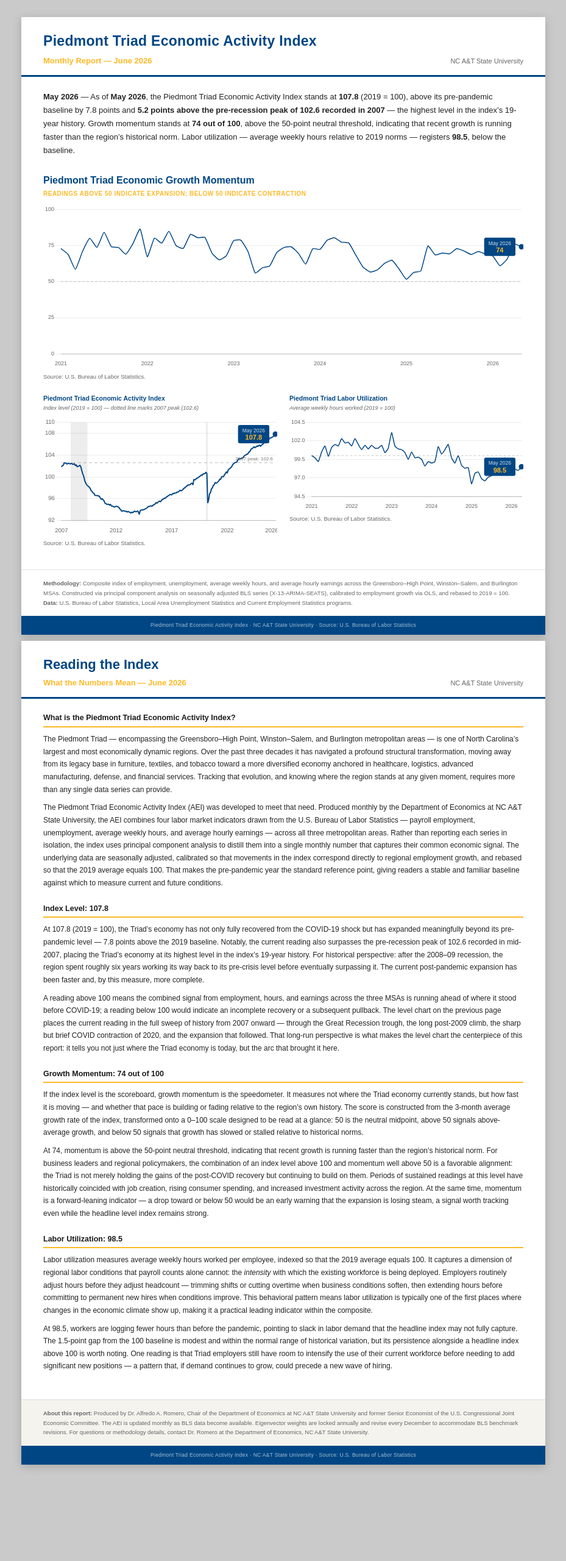
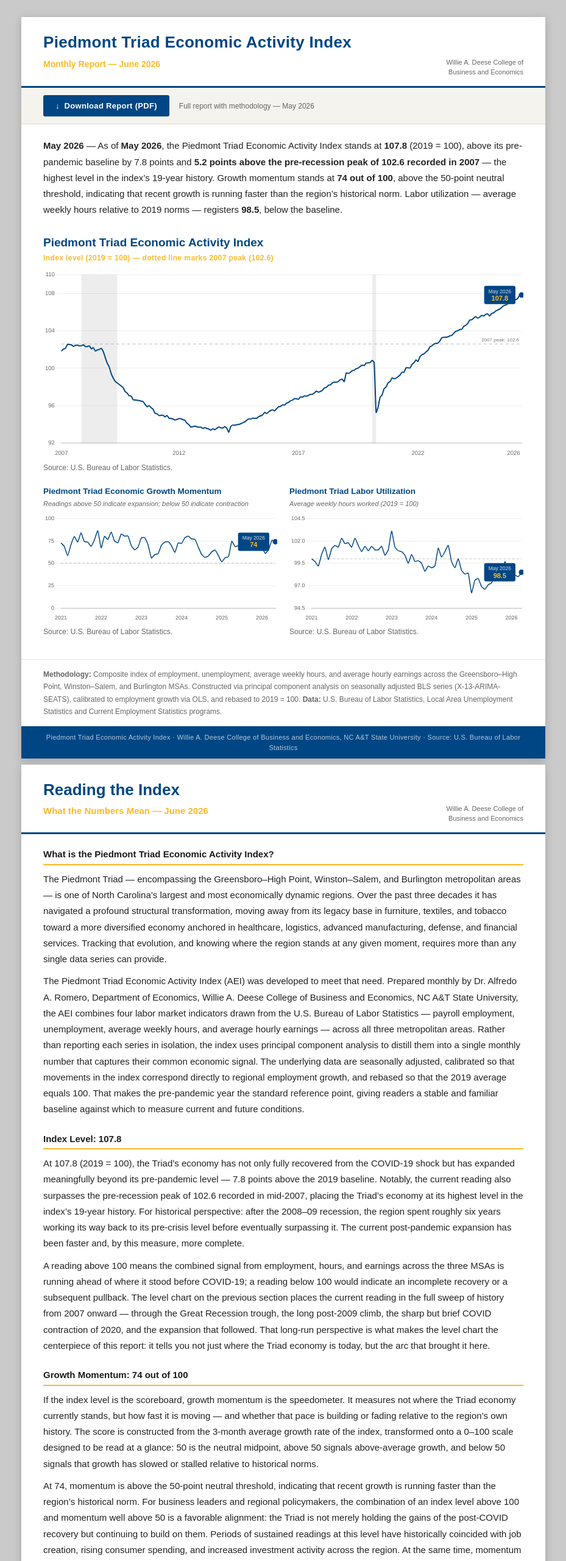
Before and after one commit to MacroInsights/piedmont-triad-aei, a plain HTML site: page index.html in a window 1280 px wide. Shown: the top 2560 px of the page at 61% size, without its empty margins (175-1104 px from the left). Before the commit the page ends 2430 px from the top, so only its background shows below. Drawn offline with nearby package versions, Linux system fonts and the light colour scheme.

Commit message:
Adding reports

```diff
--- a/index.html
+++ b/index.html
@@ -41,24 +41,54 @@
       border-bottom: 3px solid var(--blue);
     }
     .rpt-header h1 {
-      font-size: 23px;
+      font-size: 26px;
       font-weight: 900;
       color: var(--blue);
       letter-spacing: 0.3px;
-      margin-bottom: 5px;
+      margin-bottom: 6px;
     }
     .header-row {
       display: flex;
       justify-content: space-between;
-      align-items: baseline;
+      align-items: flex-start;
     }
     .header-row .release {
-      font-size: 13px;
+      font-size: 14px;
       font-weight: 700;
       color: var(--gold);
     }
     .header-row .inst {
       font-size: 11px;
+      color: var(--muted);
+      text-align: right;
+      line-height: 1.45;
+    }
+
+    /* ── DOWNLOAD BAR ── */
+    .dl-bar {
+      padding: 12px 36px;
+      background: var(--light);
+      border-bottom: 1px solid #e0ddd7;
+      display: flex;
+      align-items: center;
+      gap: 16px;
+      flex-wrap: wrap;
+    }
+    .download-btn {
+      display: inline-block;
+      background: var(--blue);
+      color: #fff;
+      font-size: 13px;
+      font-weight: 700;
+      padding: 8px 20px;
+      text-decoration: none;
+      border-radius: 3px;
+      letter-spacing: 0.3px;
+      white-space: nowrap;
+    }
+    .download-btn:hover { background: #003366; }
+    .dl-note {
+      font-size: 12px;
       color: var(--muted);
     }
 
@@ -69,34 +99,33 @@
 
     /* Lead paragraph */
     .lead {
-      font-size: 13px;
-      line-height: 1.7;
+      font-size: 15px;
+      line-height: 1.75;
       color: #222;
       margin-bottom: 26px;
     }
 
     /* Chart titles */
     .chart-title {
-      font-size: 16px;
+      font-size: 19px;
       font-weight: 900;
       color: var(--blue);
       margin-bottom: 2px;
     }
     .chart-sub {
-      font-size: 10px;
+      font-size: 12px;
       color: var(--gold);
       font-weight: 700;
-      text-transform: uppercase;
-      letter-spacing: 0.5px;
+      letter-spacing: 0.4px;
       margin-bottom: 10px;
     }
     .chart-wrap {
       position: relative;
-      height: 270px;
+      height: 310px;
       margin-bottom: 6px;
     }
     .source {
-      font-size: 9.5px;
+      font-size: 12px;
       color: var(--muted);
       margin-bottom: 20px;
     }
@@ -109,37 +138,37 @@
       margin-bottom: 6px;
     }
     .small-title {
-      font-size: 10.5px;
+      font-size: 13.5px;
       font-weight: 700;
       color: var(--blue);
       margin-bottom: 2px;
     }
     .small-sub {
-      font-size: 9px;
+      font-size: 11px;
       color: var(--muted);
       margin-bottom: 7px;
       font-style: italic;
     }
     .small-wrap {
       position: relative;
-      height: 155px;
+      height: 180px;
     }
 
     /* ── METHODOLOGY ── */
     .methodology {
       padding: 14px 36px;
       border-top: 1px solid #e5e5e5;
-      font-size: 9.5px;
+      font-size: 12px;
       color: var(--muted);
-      line-height: 1.65;
+      line-height: 1.7;
     }
 
     /* ── PAGE FOOTER ── */
     .page-foot {
       background: var(--blue);
-      padding: 9px 36px;
-      font-size: 8.5px;
-      color: rgba(255,255,255,0.65);
+      padding: 10px 36px;
+      font-size: 11px;
+      color: rgba(255,255,255,0.70);
       text-align: center;
       letter-spacing: 0.3px;
     }
@@ -150,13 +179,13 @@
       border-bottom: 3px solid var(--blue);
     }
     .p2-header h2 {
-      font-size: 22px;
+      font-size: 26px;
       font-weight: 900;
       color: var(--blue);
       margin-bottom: 4px;
     }
     .p2-header .subhead {
-      font-size: 13px;
+      font-size: 15px;
       font-weight: 700;
       color: var(--gold);
     }
@@ -164,36 +193,90 @@
       padding: 22px 36px;
     }
     .rsec {
-      margin-bottom: 22px;
+      margin-bottom: 24px;
     }
     .rsec h3 {
-      font-size: 12.5px;
+      font-size: 15px;
       font-weight: 700;
       color: var(--text);
       border-bottom: 2px solid var(--gold);
       padding-bottom: 4px;
-      margin-bottom: 9px;
+      margin-bottom: 10px;
     }
     .rsec p {
-      font-size: 12px;
-      line-height: 1.72;
+      font-size: 15px;
+      line-height: 1.75;
       color: #222;
     }
     .rsec p + p {
-      margin-top: 9px;
+      margin-top: 10px;
     }
     .about {
       background: var(--light);
       border-top: 1px solid #ddd;
-      padding: 14px 36px;
-      font-size: 9.5px;
+      padding: 16px 36px;
+      font-size: 12px;
       color: var(--muted);
-      line-height: 1.65;
+      line-height: 1.7;
+    }
+
+    /* ── ARCHIVE CARD ── */
+    .archive-header {
+      padding: 18px 36px 14px;
+      border-bottom: 3px solid var(--blue);
+    }
+    .archive-header h2 {
+      font-size: 22px;
+      font-weight: 900;
+      color: var(--blue);
+    }
+    .archive-body {
+      padding: 20px 36px 26px;
+    }
+    .archive-empty {
+      font-size: 14px;
+      color: var(--muted);
+      font-style: italic;
+    }
+    .archive-list {
+      list-style: none;
+      padding: 0;
+      margin: 0;
+    }
+    .archive-list li {
+      padding: 10px 0;
+      border-bottom: 1px solid #eee;
+      font-size: 14px;
+      display: flex;
+      align-items: center;
+      gap: 10px;
+    }
+    .archive-list li:last-child { border-bottom: none; }
+    .archive-list a {
+      color: var(--blue);
+      text-decoration: none;
+      font-weight: 700;
+    }
+    .archive-list a:hover { text-decoration: underline; }
+    .arch-meta {
+      font-size: 12px;
+      color: var(--muted);
     }
 
     @media (max-width: 580px) {
-      .rpt-header, .rpt-body, .methodology, .reading-body, .p2-header { padding-left: 16px; padding-right: 16px; }
+      .rpt-header, .rpt-body, .methodology, .reading-body, .p2-header,
+      .dl-bar, .archive-header, .archive-body { padding-left: 16px; padding-right: 16px; }
       .small-row { grid-template-columns: 1fr; }
+      .header-row { flex-direction: column; gap: 4px; }
+      .header-row .inst { text-align: left; }
+    }
+
+    @media print {
+      body { background: #fff; padding: 0; }
+      .page-wrap { max-width: 100%; gap: 0; }
+      .card { box-shadow: none; page-break-after: always; }
+      .card:last-child { page-break-after: avoid; }
+      .dl-bar { display: none; }
     }
   </style>
 </head>
@@ -207,8 +290,13 @@
       <h1>Piedmont Triad Economic Activity Index</h1>
       <div class="header-row">
         <span class="release">Monthly Report &mdash; June 2026</span>
-        <span class="inst">NC A&amp;T State University</span>
+        <span class="inst">Willie A. Deese College of<br>Business and Economics</span>
       </div>
+    </div>
+
+    <div class="dl-bar">
+      <a class="download-btn" href="reports/AEI-June-2026.pdf" target="_blank">&#8595;&nbsp; Download Report (PDF)</a>
+      <span class="dl-note">Full report with methodology &mdash; May 2026</span>
     </div>
 
     <div class="rpt-body">
@@ -223,20 +311,20 @@
         2019 norms &mdash; registers <strong>98.5</strong>, below the baseline.
       </p>
 
-      <!-- Momentum chart (primary) -->
-      <div class="chart-title">Piedmont Triad Economic Growth Momentum</div>
-      <div class="chart-sub">Readings above 50 indicate expansion; below 50 indicate contraction</div>
+      <!-- Level index chart (primary) -->
+      <div class="chart-title">Piedmont Triad Economic Activity Index</div>
+      <div class="chart-sub">Index level (2019 = 100) &mdash; dotted line marks 2007 peak (102.6)</div>
       <div class="chart-wrap">
-        <canvas id="momChart"></canvas>
+        <canvas id="levelChart"></canvas>
       </div>
       <div class="source">Source: U.S. Bureau of Labor Statistics.</div>
 
       <!-- Small charts -->
       <div class="small-row">
         <div>
-          <div class="small-title">Piedmont Triad Economic Activity Index</div>
-          <div class="small-sub">Index level (2019 = 100) &mdash; dotted line marks 2007 peak (102.6)</div>
-          <div class="small-wrap" style="height:195px"><canvas id="levelChart"></canvas></div>
+          <div class="small-title">Piedmont Triad Economic Growth Momentum</div>
+          <div class="small-sub">Readings above 50 indicate expansion; below 50 indicate contraction</div>
+          <div class="small-wrap"><canvas id="momChart"></canvas></div>
           <div class="source" style="margin-top:5px">Source: U.S. Bureau of Labor Statistics.</div>
         </div>
         <div>
@@ -259,7 +347,7 @@
     </div>
 
     <div class="page-foot">
-      Piedmont Triad Economic Activity Index &middot; NC A&amp;T State University &middot; Source: U.S. Bureau of Labor Statistics
+      Piedmont Triad Economic Activity Index &middot; Willie A. Deese College of Business and Economics, NC A&amp;T State University &middot; Source: U.S. Bureau of Labor Statistics
     </div>
 
   </div><!-- /card page 1 -->
@@ -271,7 +359,7 @@
       <h2>Reading the Index</h2>
       <div class="header-row">
         <span class="subhead">What the Numbers Mean &mdash; June 2026</span>
-        <span class="inst">NC A&amp;T State University</span>
+        <span class="inst">Willie A. Deese College of<br>Business and Economics</span>
       </div>
     </div>
 
@@ -288,7 +376,8 @@
         and knowing where the region stands at any given moment, requires more than any single data
         series can provide.</p>
         <p>The Piedmont Triad Economic Activity Index (AEI) was developed to meet that need.
-        Produced monthly by the Department of Economics at NC A&amp;T State University, the AEI
+        Prepared monthly by Dr. Alfredo A. Romero, Department of Economics, Willie A. Deese
+        College of Business and Economics, NC A&amp;T State University, the AEI
         combines four labor market indicators drawn from the U.S. Bureau of Labor Statistics &mdash;
         payroll employment, unemployment, average weekly hours, and average hourly earnings &mdash;
         across all three metropolitan areas. Rather than reporting each series in isolation, the index
@@ -312,7 +401,7 @@
         been faster and, by this measure, more complete.</p>
         <p>A reading above 100 means the combined signal from employment, hours, and earnings across
         the three MSAs is running ahead of where it stood before COVID-19; a reading below 100 would
-        indicate an incomplete recovery or a subsequent pullback. The level chart on the previous page
+        indicate an incomplete recovery or a subsequent pullback. The level chart on the previous section
         places the current reading in the full sweep of history from 2007 onward &mdash; through the
         Great Recession trough, the long post-2009 climb, the sharp but brief COVID contraction of
         2020, and the expansion that followed. That long-run perspective is what makes the level chart
@@ -355,19 +444,40 @@
     </div>
 
     <div class="about">
-      <strong>About this report:</strong> Produced by Dr. Alfredo A. Romero, Chair of the Department
-      of Economics at NC A&amp;T State University and former Senior Economist of the U.S.
-      Congressional Joint Economic Committee. The AEI is updated monthly as BLS data become
-      available. Eigenvector weights are locked annually and revise every December to accommodate BLS
-      benchmark revisions. For questions or methodology details, contact Dr. Romero at the Department
-      of Economics, NC A&amp;T State University.
+      <strong>About this report:</strong> Prepared by Dr. Alfredo A. Romero, Associate Professor of
+      Economics and Chair, Department of Economics, Willie A. Deese College of Business and
+      Economics, NC A&amp;T State University, and former Senior Economist of the U.S. Congressional
+      Joint Economic Committee. The AEI is updated monthly as BLS data become available. Eigenvector
+      weights are locked annually and revise every December to accommodate BLS benchmark revisions.
+      For questions or methodology details, contact Dr. Romero at
+      <a href="mailto:aaromero@ncat.edu" style="color:inherit">aaromero@ncat.edu</a>.
+      <em>The views expressed in this report are those of the author alone and do not represent the
+      official views or positions of the Department of Economics, the Willie A. Deese College of
+      Business and Economics, or NC A&amp;T State University.</em>
     </div>
 
     <div class="page-foot">
-      Piedmont Triad Economic Activity Index &middot; NC A&amp;T State University &middot; Source: U.S. Bureau of Labor Statistics
+      Piedmont Triad Economic Activity Index &middot; Willie A. Deese College of Business and Economics, NC A&amp;T State University &middot; Source: U.S. Bureau of Labor Statistics
     </div>
 
   </div><!-- /card page 2 -->
+
+  <!-- ════════════════════ ARCHIVE ════════════════════ -->
+  <div class="card">
+
+    <div class="archive-header">
+      <h2>Previous Reports</h2>
+    </div>
+
+    <div class="archive-body">
+      <p class="archive-empty">No previous reports available yet.</p>
+    </div>
+
+    <div class="page-foot">
+      Piedmont Triad Economic Activity Index &middot; Willie A. Deese College of Business and Economics, NC A&amp;T State University
+    </div>
+
+  </div><!-- /card archive -->
 
 </div><!-- /page-wrap -->
 
```
Also changed, not shown: 1 other file.
